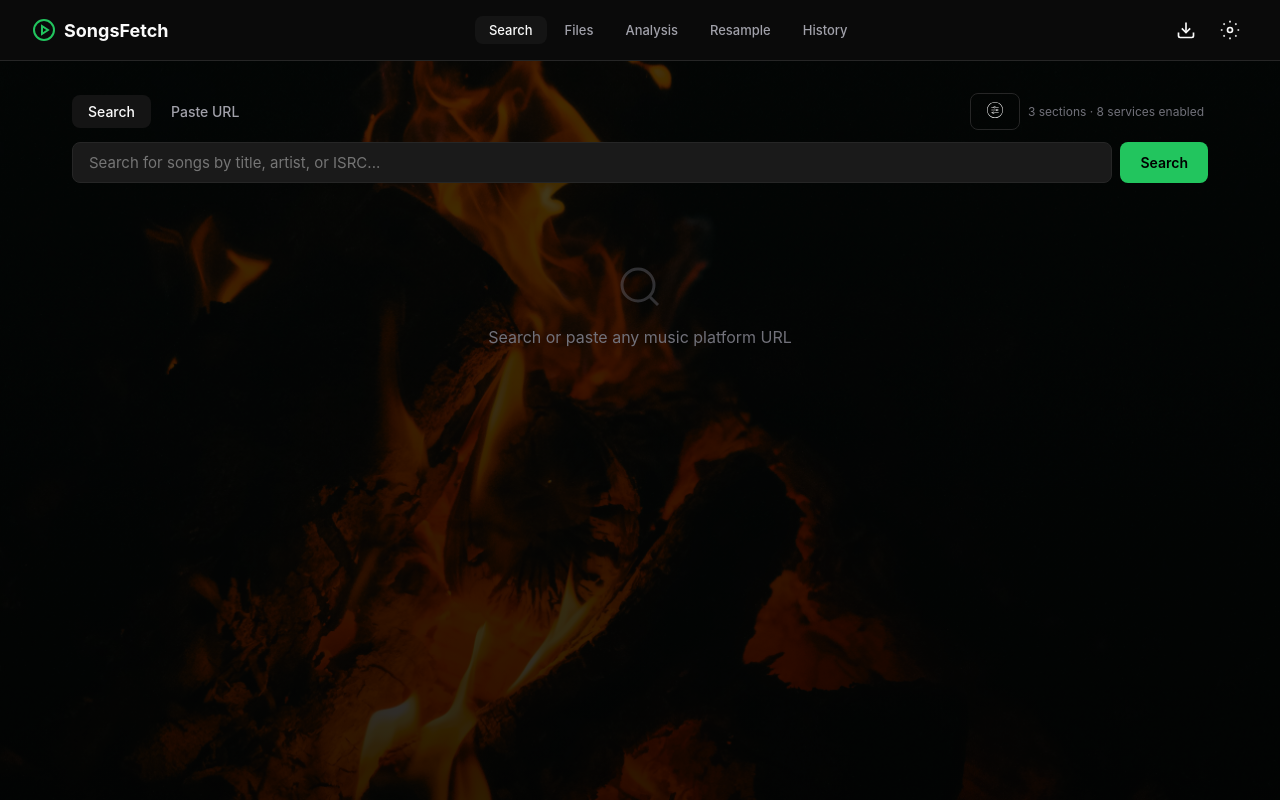
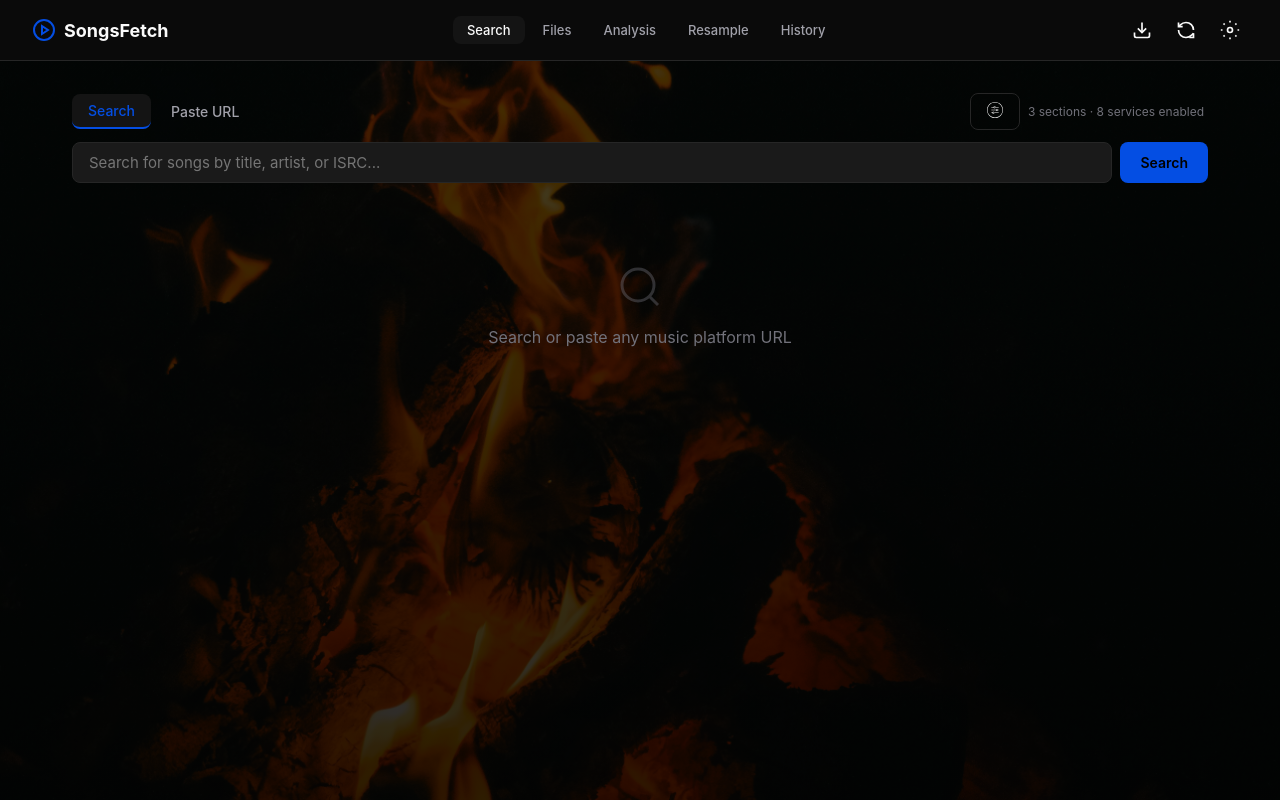
Before and after one commit to Okami6997/MusicSearch, a Flask app: page / in a window 1280 px wide. Run offline with Flask 3, Linux system fonts and the light colour scheme; data that the repository does not hold is empty; some libraries are stand-ins or nearby versions.

Commit message:
updated css and added update button

```diff
--- a/app.py
+++ b/app.py
@@ -1,5 +1,6 @@
 """SongsFetch - Flask web application for music search and download."""
 
+import importlib.metadata
 import os
 import time
 import uuid
@@ -1312,6 +1313,24 @@ def history_operations_clear():
     return jsonify({"ok": True})
 
 
+def _check_for_updates():
+    package_name = "songsfetch"
+    try:
+        current_version = importlib.metadata.version(package_name)
+        resp = http_requests.get(f"https://pypi.org/pypi/{package_name}/json", timeout=2)
+        if resp.status_code == 200:
+            latest_version = resp.json()["info"]["version"]
+            return {"current": current_version, "latest": latest_version, "update_available": current_version != latest_version}
+    except Exception:
+        pass
+    return {"update_available": False}
+
+
+@app.route("/api/check-update", methods=["GET"])
+def check_update():
+    return jsonify(_check_for_updates())
+
+
 # ── Settings ─────────────────────────────────────────────────
 
 @app.route("/api/settings", methods=["GET"])
--- a/static/css/style.css
+++ b/static/css/style.css
@@ -4,7 +4,7 @@
     --bg: #0a0a0a; --bg-card: #141414; --bg-hover: #1a1a1a;
     --bg-input: #1a1a1a; --bg-modal: #111; --border: #262626;
     --text: #fafafa; --text-muted: #a1a1aa; --text-dim: #71717a;
-    --primary: #22c55e; --primary-hover: #16a34a;
+    --primary: #044EE3; --primary-hover: #044EE3;
     --danger: #ef4444; --warning: #f59e0b; --info: #3b82f6;
     --radius: 8px; --radius-lg: 12px;
     --shadow: 0 4px 24px rgba(0,0,0,0.4);
@@ -64,7 +64,7 @@ input, select { font: inherit; color: inherit; }
     padding: 8px 16px; border-radius: var(--radius); font-size: 14px; font-weight: 500;
     color: var(--text-muted); transition: all var(--transition);
 }
-.tab.active { background: var(--bg-card); color: var(--text); }
+.tab.active { background: var(--bg-card); color: var(--primary); border-bottom: 2px solid var(--primary); }
 .tab:hover { color: var(--text); }
 .tab-content { display: none; }
 .tab-content.active { display: block; }
@@ -133,6 +133,8 @@ input, select { font: inherit; color: inherit; }
     font-size: 14px; color: var(--text-muted); transition: all var(--transition);
 }
 .btn-ghost:hover { color: var(--text); border-color: var(--text-muted); }
+/* #btn-search-filters { background: var(--primary); color: #000; border-color: var(--primary); } */
+#btn-search-filters:hover { background: var(--primary-hover); border-color: var(--primary-hover); color: #000; }
 .filter-row { margin-top: 8px; }
 .filter-row select {
     padding: 6px 12px; background: var(--bg-input); border: 1px solid var(--border);
@@ -172,7 +174,7 @@ input, select { font: inherit; color: inherit; }
     cursor: pointer; flex-shrink: 0;
 }
 .btn-preview:hover { color: var(--primary); border-color: var(--primary); }
-.btn-preview.playing { color: var(--primary); border-color: var(--primary); background: rgba(34, 197, 94, 0.1); }
+.btn-preview.playing { color: var(--primary); border-color: var(--primary); background: rgba(65, 105, 225, 0.1); }
 .btn-preview.loading { color: var(--primary); border-color: var(--primary); opacity: 0.7; }
 
 /* Cards Grid */
--- a/static/js/app.js
+++ b/static/js/app.js
@@ -1582,6 +1582,32 @@
     $("#btn-close-settings").addEventListener("click", () => settingsModal.classList.add("hidden"));
     settingsModal.querySelector(".modal-overlay").addEventListener("click", () => settingsModal.classList.add("hidden"));
 
+    // ── Update Check ──────────────────────────────────────────
+    $("#btn-check-update").addEventListener("click", async () => {
+        try {
+            const resp = await fetch("/api/check-update");
+            const data = await resp.json();
+            if (data.update_available) {
+                const width = 68;
+                const lines = [
+                    "",
+                    ` ╭${"─".repeat(width - 2)}╮`,
+                    ` │  NEW VERSION AVAILABLE! (${data.current} -> ${data.latest})${" ".repeat(Math.max(0, width - 2 - 32 - data.current.length - data.latest.length))}│`,
+                    ` ├${"─".repeat(width - 2)}┤`,
+                    ` │  Module: pip install -U songsfetch${" ".repeat(Math.max(0, width - 2 - 30))}│`,
+                    ` │  App:    https://github.com/ShuShuzinhuu/SpotiFLAC-Module-Version${" ".repeat(Math.max(0, width - 2 - 56))}│`,
+                    ` ╰${"─".repeat(width - 2)}╯`,
+                    ""
+                ];
+                alert(lines.join("\n"));
+            } else {
+                alert("You are on the latest version!");
+            }
+        } catch (e) {
+            alert("Could not check for updates.");
+        }
+    });
+
     $("#btn-save-settings").addEventListener("click", async () => {
         try {
             await fetch("/api/settings", {
--- a/templates/index.html
+++ b/templates/index.html
@@ -29,6 +29,9 @@
             <button id="btn-queue" class="icon-btn" title="Download Queue">
                 <svg width="20" height="20" viewBox="0 0 24 24" fill="none" stroke="currentColor" stroke-width="2"><path d="M21 15v4a2 2 0 0 1-2 2H5a2 2 0 0 1-2-2v-4"/><polyline points="7 10 12 15 17 10"/><line x1="12" y1="15" x2="12" y2="3"/></svg>
                 <span id="queue-badge" class="badge hidden">0</span>
+            </button>
+            <button id="btn-check-update" class="icon-btn" title="Check for Updates">
+                <svg width="20" height="20" viewBox="0 0 24 24" fill="none" stroke="currentColor" stroke-width="2"><path d="M21 12a9 9 0 0 0-9-9 9.75 9.75 0 0 0-6.74 2.74L3 8"/><path d="M3 3v5h5"/><path d="M3 12a9 9 0 0 0 9 9 9.75 9.75 0 0 0 6.74-2.74L21 16"/><path d="M16 21h5v-5"/></svg>
             </button>
             <button id="btn-settings" class="icon-btn" title="Settings">
                 <svg width="20" height="20" viewBox="0 0 24 24" fill="none" stroke="currentColor" stroke-width="2"><circle cx="12" cy="12" r="3"/><path d="M12 1v2M12 21v2M4.22 4.22l1.42 1.42M18.36 18.36l1.42 1.42M1 12h2M21 12h2M4.22 19.78l1.42-1.42M18.36 5.64l1.42-1.42"/></svg>
```
